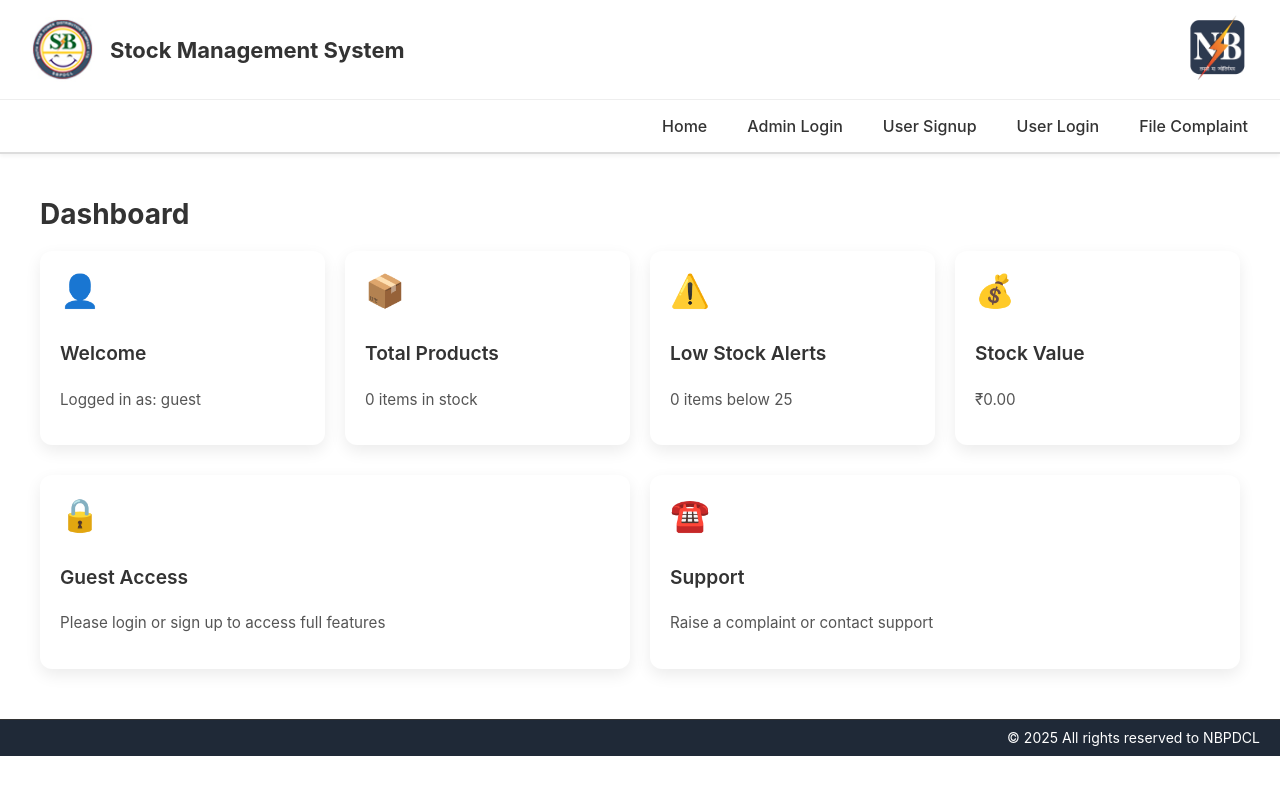
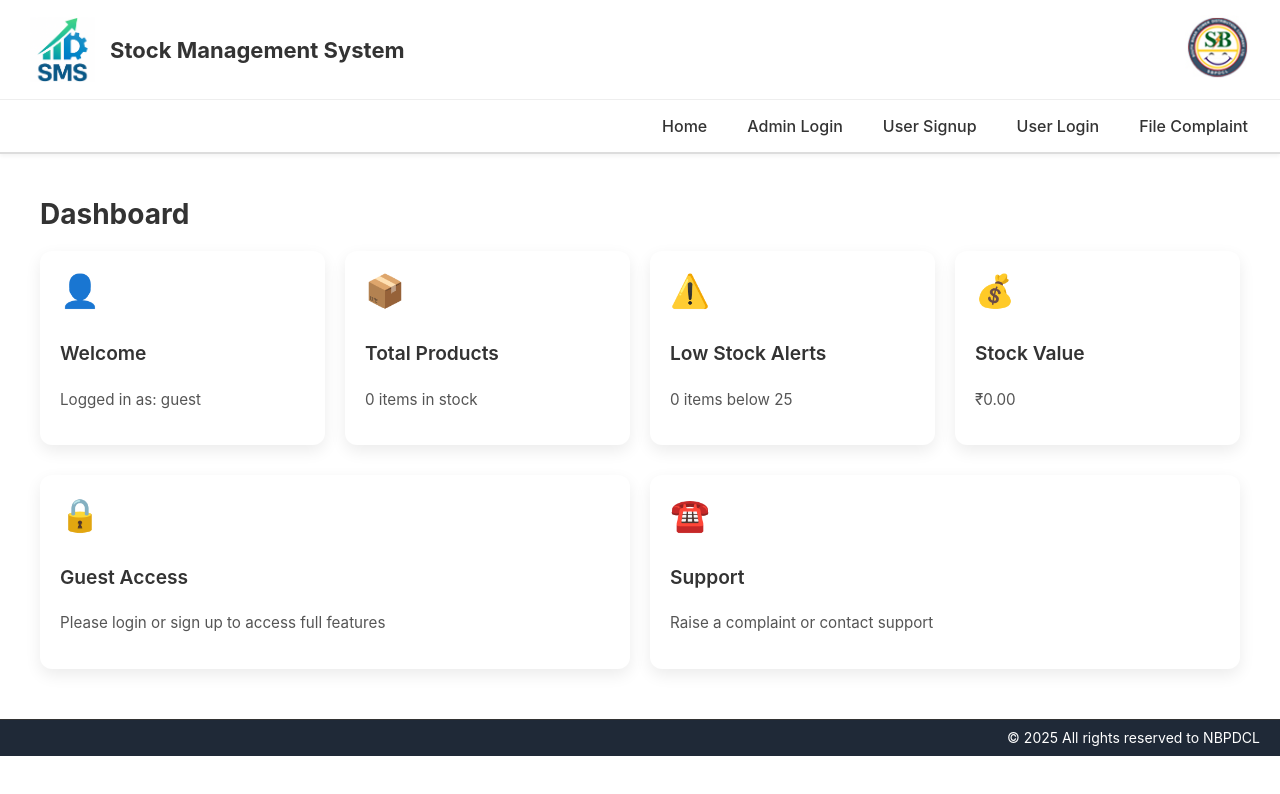
Before and after one commit to ashish22cse17/NBPDCL, a React (Create React App) app in the folder frontend/: page / in a window 1280 px wide. Shown: the top 794 px of the page. Built offline with nearby package versions, Linux system fonts and the light colour scheme; no server answers.

Commit message:
Update Header.jsx

```diff
--- a/frontend/src/components/Header.jsx
+++ b/frontend/src/components/Header.jsx
@@ -44,7 +44,7 @@ function Header({ userType, setUserType }) {
     <header className="header-wrapper">
       <div className="header-top">
         <div className="header-left">
-          <img src="SBLogo.jpg" alt="Company Logo" className="logo" />
+          <img src="logo.png" alt="Company Logo" className="logo" />
           <h1 className="header-title">
             <span>Stock</span>
             <span> Management </span>
@@ -52,7 +52,7 @@ function Header({ userType, setUserType }) {
           </h1>
         </div>
         <div className="header-right">
-          <img src="NBPDCL.png" alt="Partner Logo" className="logo" />
+          <img src="SBLogo.jpg" alt="Partner Logo" className="logo" />
         </div>
       </div>
 
```
